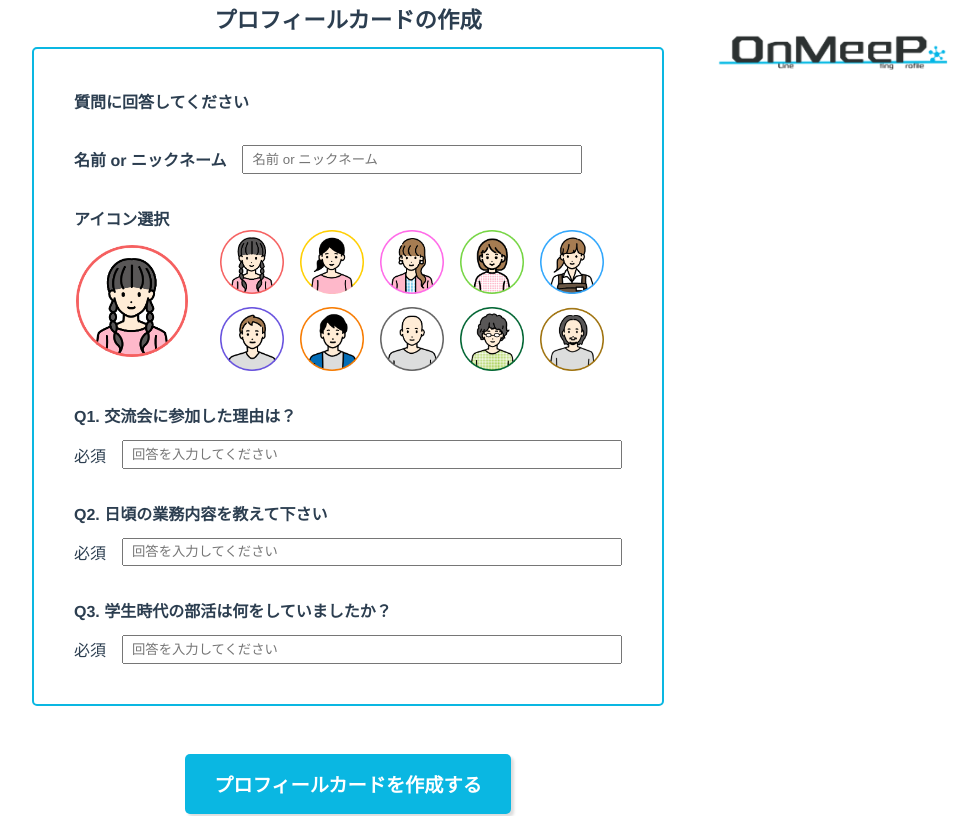
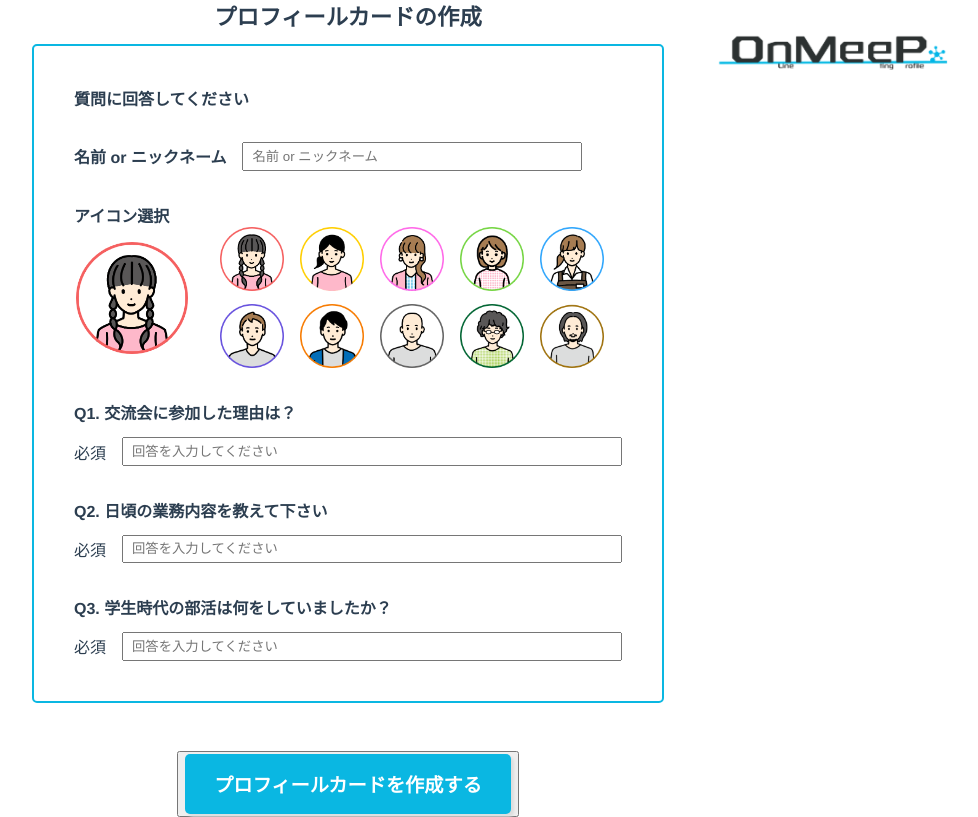
Before and after one commit to TeamUDN/digital-hackday-2022, a Vue app: page /question/1 in a window 1280 px wide. Shown: the whole page, without its empty margins (300-1278 px from the left). Built offline with nearby package versions, Linux system fonts and the light colour scheme; the HTML template or start-up script is replaced by a standard one; what vue-particles would draw is missing.

Commit message:
add insertProfileData func

```diff
--- a/src/components/pages/Question.vue
+++ b/src/components/pages/Question.vue
@@ -43,6 +43,7 @@
         <div class="questionFlex">
           <p>Q2. 日頃の業務内容を教えて下さい</p>
           <div class="inputFlex">
+            <!-- TODO:必須or任意のチェックを行う -->
             <label for="answer2">必須</label>
             <input id="answer2" name="answer2" placeholder="回答を入力してください" v-model="answer2"/>
           </div>
@@ -58,9 +59,9 @@
       </div>
       <!-- TODO:ページ遷移する前にDBに値を挿入する処理を挟むように修正する -->
       <div id="btn">
-        <router-link to="/user-list/1234">
+        <button type="button" @click="insertProfileData()">
           <Btn btn-text="プロフィールカードを作成する"></Btn>
-        </router-link>
+        </button>
       </div>
     </div>
   </div>
@@ -88,8 +89,19 @@ export default {
   methods: {
     iconSelect(value) {
       this.imgURL = value
+    },
+    insertProfileData() {
+      console.log(this.userName)
+      console.log(this.imgURL)
+      console.log(this.answer1)
+      console.log(this.answer2)
+      console.log(this.answer3)
+      // TODO:必須の項目が全て記入されているか確認し、不備があればエラーを表示する
+      // TODO:DBに値を挿入してからthis.$router.push('/user-list/1234')を行うように修正する
+      setTimeout(() => {
+        this.$router.push('/user-list/1234')
+      }, 5000);
     }
-    // TODO:「プロフィールカードを作成する」ボタンを押したときに5つの変数の値をDBに挿入する関数を書く
   }
 }
 </script>
```
